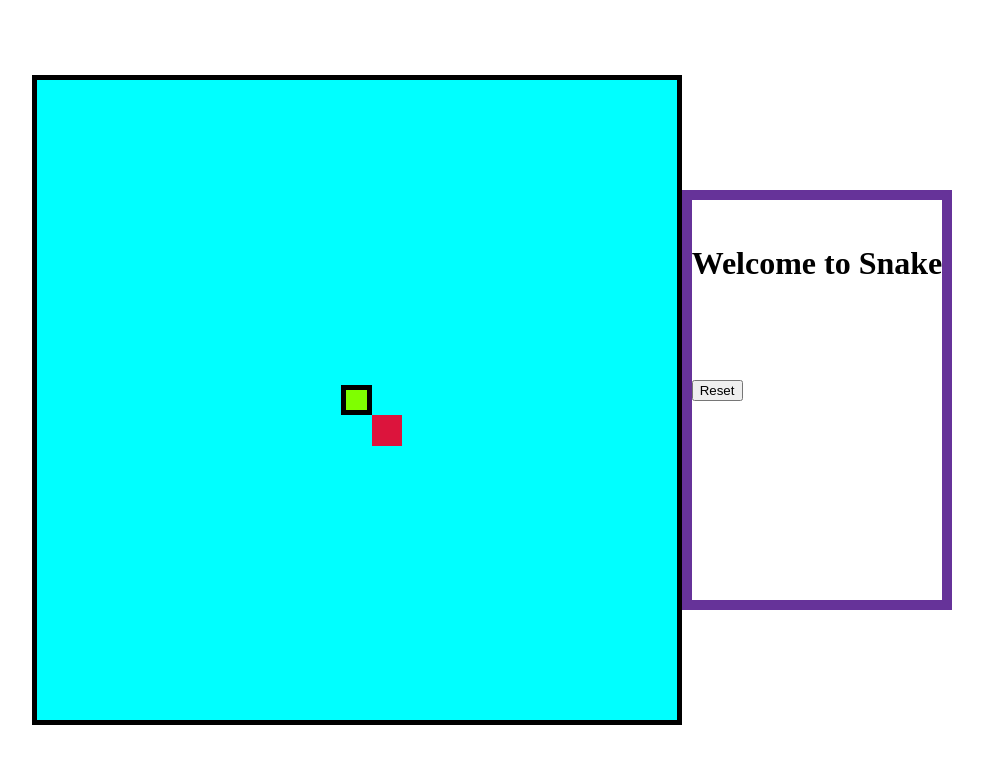
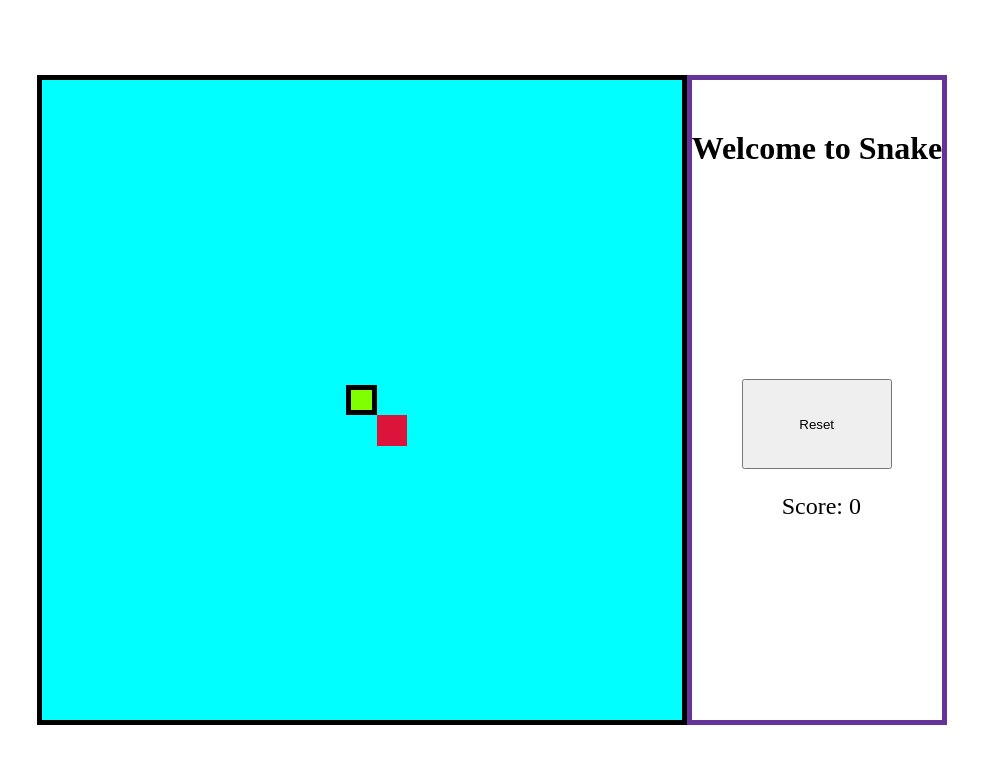
Before and after one commit to odonovan1/Snake-Game, a plain HTML site: page index.html in a window 1280 px wide. Both pictures are taken after a click on the button "Reset". Shown: the whole page, without its empty margins (148-1131 px from the left). Drawn offline with Linux system fonts and the light colour scheme.

Commit message:
added a game reset button, clears last game and resets the game board

```diff
--- a/index.html
+++ b/index.html
@@ -17,11 +17,11 @@
     <div>
       <h1 id="title">Welcome to Snake</h1>
     </div>
-    <div><button id="reset">Reset</button></div>
-    <div id="score"></div>
     <div>
       <h2 id="game-over"></h2>
     </div>
+    <div><button id="reset">Reset</button></div>
+    <div id="score">Score: 0</div>
   </div>
 
 
--- a/script.js
+++ b/script.js
@@ -1,5 +1,5 @@
 const speedLevel = 200
-const snakeCoordinates = [
+let snakeCoordinates = [
   { x: 11, y: 11 }
 ]
 const gameDisplay = document.getElementById('game-display')
@@ -8,7 +8,10 @@ let previousInput = { x: 0, y: 0 }
 let upgrade = { x: 12, y: 12 }
 let newUpgrades = 5
 let gameState = true
+let score = 0
 const resetBtn = document.getElementById('reset')
+const gameOver = document.getElementById('game-over')
+const userScore = document.getElementById('score')
 
 
 
@@ -21,11 +24,13 @@ const playGame = () => {
     updateSnake()
     updateUpgrade()
     checkPosition(snakeCoordinates[0])
+  } else if (gameState === false) {
+    gameOver.innerHTML = 'LOSS! reset to play again'
   }
 }
 
 const renderSnake = () => {
-  console.log('render')
+
   //for each coordinate in the list create a new div and set its position to where its object dictates
   //applies snakeBody class to each new div which makes it appear
   //appends that div into the main game-display div
@@ -68,6 +73,8 @@ const renderUpgrade = () => {
 const updateUpgrade = () => {
   if (validateUpgrade(upgrade, snakeCoordinates[0])) {
     addUpgrade()
+    score += 1
+    userScore.innerHTML = `Score: ${score}`
   }
 
 }
@@ -76,6 +83,7 @@ const validateUpgrade = (upgradeCoordinates, snakeHeadCoordinates) => {
   if (upgradeCoordinates.x === snakeHeadCoordinates.x && upgradeCoordinates.y === snakeHeadCoordinates.y) {
 
     return true
+
 
   } else {
     return false
@@ -123,9 +131,9 @@ const verifyUpgradeLocation = (x, y) => {
 }
 //Currently checks if the snakeHead is within the area of the actual gameboard, if not displays an alert
 const checkPosition = (headCoord) => {
-  if (headCoord.x > 22 || headCoord.x < 0 || headCoord.y > 22 || headCoord.y < 0) {
+  if (headCoord.x >= 22 || headCoord.x < 0 || headCoord.y >= 22 || headCoord.y < 0) {
     gameState = false
-    alert('YOU LOSE outside bounds')
+
   }
 
 }
@@ -134,15 +142,28 @@ const checkSelfHit = (headCoord) => {
   if (snakeCoordinates.length > 1) {
     for (let i = 1; i < snakeCoordinates.length; i++) {
       if (headCoord.x === snakeCoordinates[i].x && headCoord.y === snakeCoordinates[i].y) {
-        console.log(snakeCoordinates)
-        console.log(snakeCoordinates[i])
+
         gameState = false
 
-        alert('you lose self hit')
+
 
       }
     }
   }
+}
+//called by button press, resets the snake back to one coordinates changes user input to nothing set gamestate back to true and clear the gameOver inner html
+const resetGame = () => {
+  snakeCoordinates = [
+    { x: 11, y: 11 }
+  ]
+  userInput = { x: 0, y: 0 }
+  previousInput = { x: 0, y: 0 }
+  score = 0
+  userScore.innerHTML = 'Score: 0'
+  gameOver.innerHTML = ''
+  gameState = true
+
+
 }
 
 //adds an event listener to the keys used to control the snake, used stackoverflow as reference on how to complete
@@ -153,7 +174,7 @@ document.addEventListener('keypress', function (e) {
   if (e.key === 'w') {
     if (previousInput.y === 0) {
       userInput = { x: 0, y: -1 }
-      console.log('up')
+
     }
 
   } else if (e.key === 's') {
@@ -172,7 +193,7 @@ document.addEventListener('keypress', function (e) {
 })
 
 resetBtn.addEventListener('click', () => {
-
+  resetGame()
 })
 //Loops through the playGame function every second when speedLevel is 1000
 setInterval(playGame, speedLevel)
--- a/style.css
+++ b/style.css
@@ -20,12 +20,12 @@ body {
 
 #game-info {
   display: grid;
-  height: 50vh;
+  height: 80vmin;
   justify-content: center;
   align-items: center;
   grid-template-rows: repeat(3, 1fr);
 
-  border: 10px solid rebeccapurple;
+  border: 5px solid rebeccapurple;
 }
 
 .snakeBody {
@@ -36,3 +36,16 @@ body {
 .upgrade {
   background-color: crimson;
 }
+
+button {
+  height: 90px;
+  width: 150px;
+  margin-left: 50px;
+
+}
+
+#score {
+  font-size: x-large;
+  margin-left: 90px;
+  margin-bottom: 200px;
+}
```
